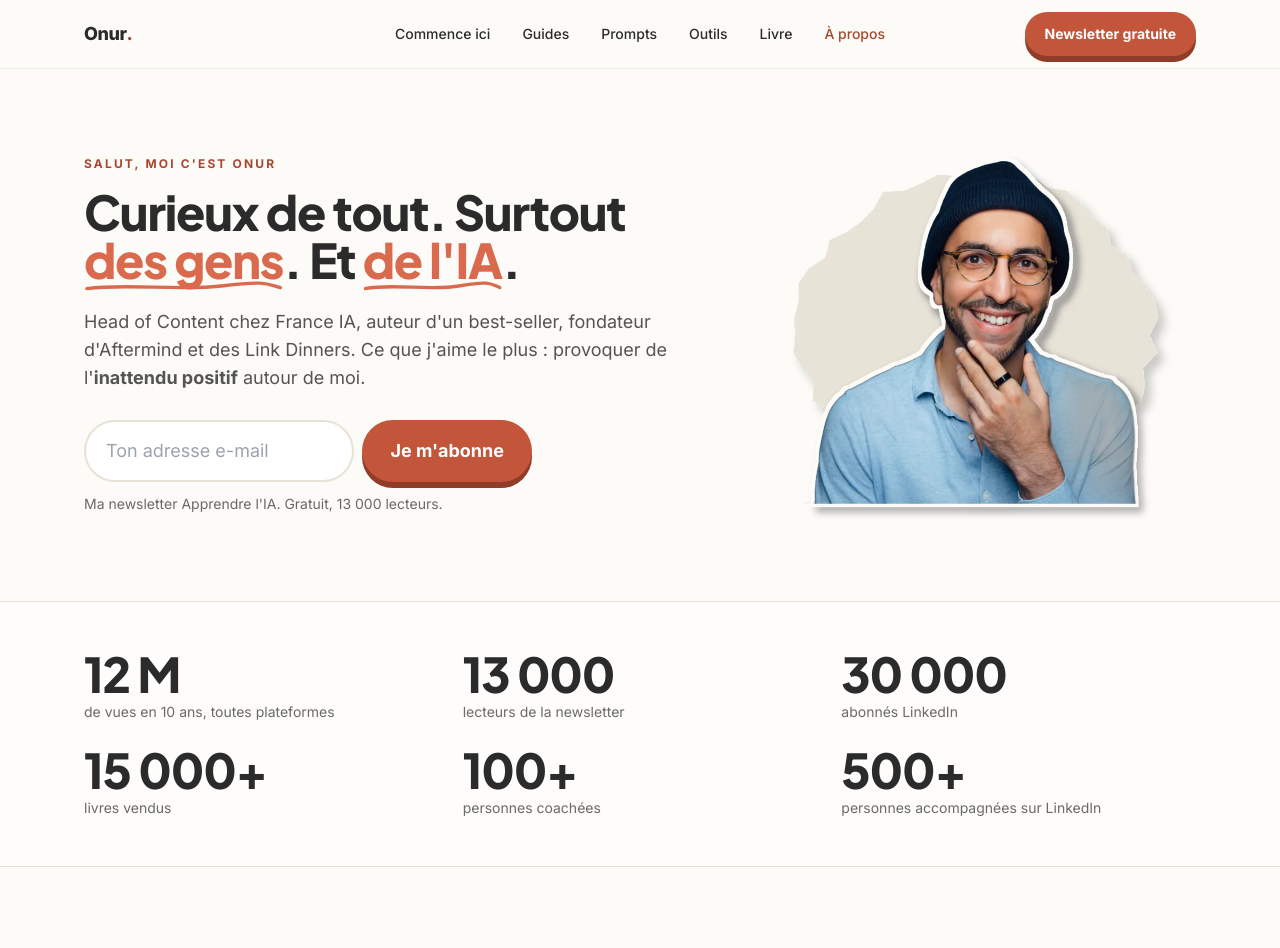
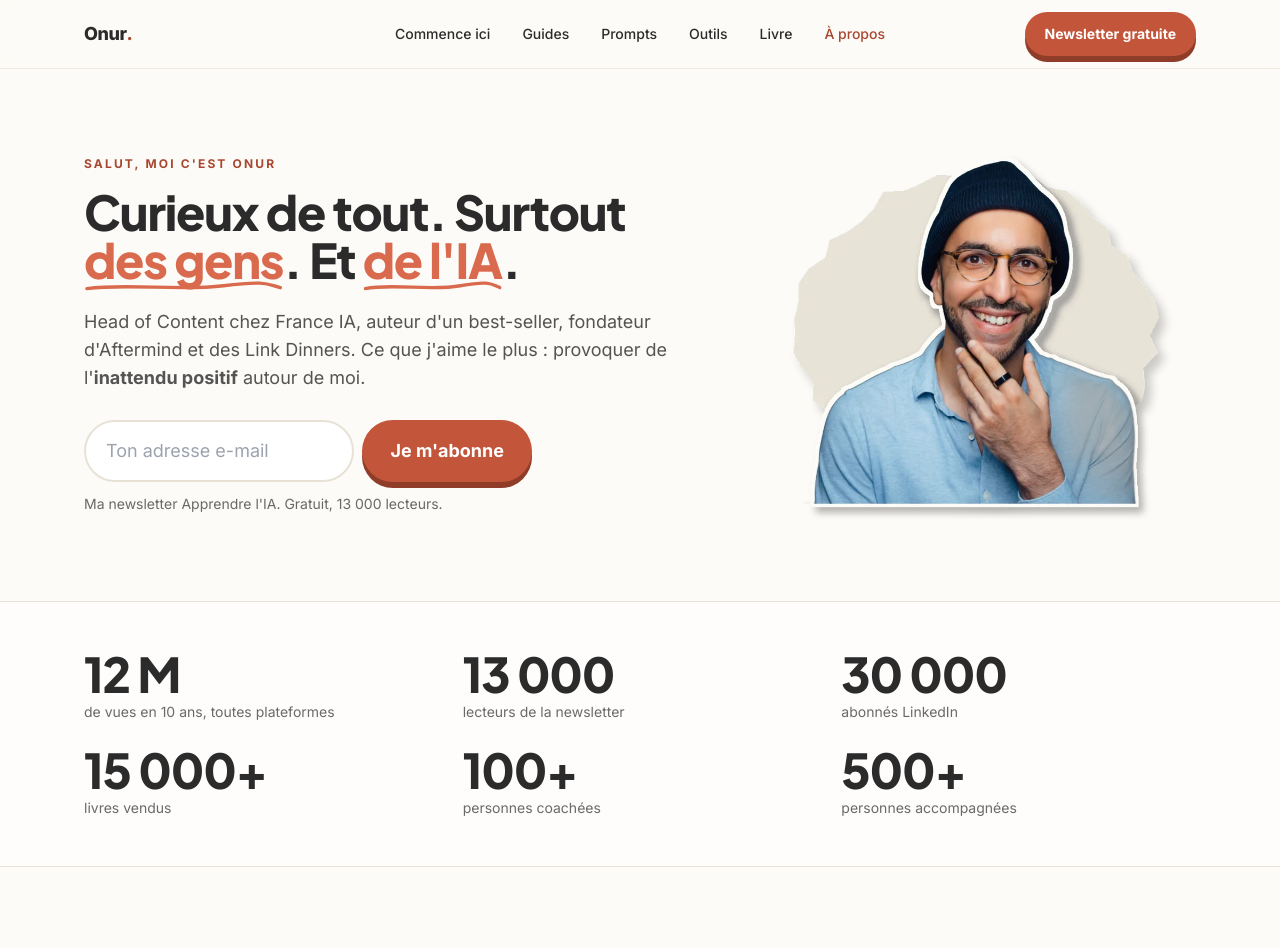
Before and after one commit to Onur-IA/onurkarapinar-site, a React (Vite) app: page /a-propos in a window 1280 px wide. Shown: the top 948 px of the page. Built offline with nearby package versions, Linux system fonts and the light colour scheme.

Commit message:
Formulation : 500+ personnes accompagnées

```diff
--- a/src/pages/APropos.tsx
+++ b/src/pages/APropos.tsx
@@ -9,7 +9,7 @@ const chapters: [string, string, string][] = [
   ["2016", "The Family, programme Lion, deux fois", "Fin 2016, je suis élève de Lion, saison 2. Une émulation folle, l'excitation des débuts de startup. Certains de ma promo sont devenus **millionnaires grâce à leurs parts**. Moi, j'en ressors avec quelque chose de moins liquide mais très rentable : l'envie de construire. La saison suivante, je reviens en ancien et je propose d'**écrire le récit de chaque journée sur Medium**, comme je l'avais fait pour les ateliers We Are Project. <a1>Ce que j'en ai appris</a1>, <a2>le récit du premier jour</a2>."],
   ["Mars 2016", "Écrire pour comprendre", "Une question m'obsède : **quels sont les ingrédients d'une vie réussie ?** Pour trouver, je lis les best-sellers de ceux qui sont tout en haut, j'apprends l'anglais au passage, je résume et je partage. Premier article sur Medium : <a>la créativité chez Pixar</a>. Suivront plus de 120 articles, sur la productivité, les habitudes, l'écriture. Medium me nomme **Top Writer en Éducation**, et dans d'autres catégories : à l'époque, très peu d'auteurs français avaient cette distinction."],
   ["2017 à 2019", "Le livre", "Je lance Essentiel sur Medium et ma newsletter La Minute Essentielle. Début 2018, j'annonce en public que je vais écrire un livre. **Eyrolles m'appelle deux semaines plus tard.** En 2019 sort « Petites habitudes, grandes réussites », vendu à **plus de 15 000 exemplaires**."],
-  ["2020 à 2026", "Transmettre", "Je crée le Cercle Essentiel, puis j'accompagne des entrepreneurs et des dirigeants pendant six ans. **Plus de 100 personnes coachées, et 500+ personnes accompagnées sur LinkedIn.**"],
+  ["2020 à 2026", "Transmettre", "Je crée le Cercle Essentiel, puis j'accompagne des entrepreneurs et des dirigeants pendant six ans. **Plus de 100 personnes coachées, plus de 500 accompagnées.**"],
   ["30 novembre 2022", "ChatGPT arrive", "J'écris sur Internet depuis 2016, alors je teste, je bidouille, je recommence. Un mentor me glisse : « **Onur, ne traîne pas, c'est le futur.** » Je n'ai pas traîné : je suis parmi **les premiers à parler d'IA sur LinkedIn**, et je lance la newsletter Apprendre l'IA."],
   ["Aujourd'hui", "Deux casquettes, et des tables pleines", "**Head of Content chez France IA**, solopreneur avec Apprendre l'IA, et bâtisseur de communautés : Aftermind et les Link Dinners. Toujours ce besoin de comprendre, puis de transmettre."],
 ];
@@ -48,7 +48,7 @@ export default function APropos() {
         <div className="mt-7"><SubscribeForm/></div><p className="mt-3 text-sm text-ink/70">Ma newsletter Apprendre l'IA. Gratuit, 13 000 lecteurs.</p></Reveal>
       <Reveal delay={150}><img src={`${A}/portrait-collage-720.webp`} alt="Portrait d'Onur Karapinar" width="384" height="480" className="mx-auto w-full max-w-sm"/></Reveal>
     </section>
-    <section className="border-y border-sable bg-white/60"><div className="mx-auto max-w-6xl px-5 py-12"><Stats items={[["12 M", "de vues en 10 ans, toutes plateformes"], ["13 000", "lecteurs de la newsletter"], ["30 000", "abonnés LinkedIn"], ["15 000+", "livres vendus"], ["100+", "personnes coachées"], ["500+", "personnes accompagnées sur LinkedIn"]]}/></div></section>
+    <section className="border-y border-sable bg-white/60"><div className="mx-auto max-w-6xl px-5 py-12"><Stats items={[["12 M", "de vues en 10 ans, toutes plateformes"], ["13 000", "lecteurs de la newsletter"], ["30 000", "abonnés LinkedIn"], ["15 000+", "livres vendus"], ["100+", "personnes coachées"], ["500+", "personnes accompagnées"]]}/></div></section>
     <section className="mx-auto max-w-4xl px-5 py-20"><Reveal><div className="kicker">Mon histoire</div><h2 className="h2 mt-3">De la radio à l'IA : une curiosité qui pousse toutes les portes.</h2></Reveal>
       <ol className="mt-10 border-l-2 border-sable">{chapters.map(([d, t, x], i) => <li key={t} className="relative mb-10 pl-8 last:mb-0"><Reveal delay={i * 40}><span aria-hidden="true" className="absolute -left-[9px] top-1.5 h-4 w-4 rounded-full border-4 border-creme bg-terra"/><div className="text-sm font-bold uppercase tracking-wider text-terra">{d}</div><h3 className="mt-1 text-xl font-extrabold">{t}</h3><p className="mt-2 leading-relaxed text-ink/85"><Tl t={x}/></p></Reveal></li>)}</ol>
       <Reveal className="mt-12 rounded-2xl bg-pale/60 p-6 text-ink/85">Et le livre ? Il parle de tout ça : des petits gestes répétés qui finissent par changer une trajectoire. <a href={AMAZON} target="_blank" rel={amzRel} className="font-bold text-terra underline underline-offset-4">Le commander sur Amazon</a> ou <Link to="/livre" className="font-bold text-terra underline underline-offset-4">en savoir plus</Link></Reveal>
--- a/src/pages/Home.tsx
+++ b/src/pages/Home.tsx
@@ -53,7 +53,7 @@ export default function Home() {
   return (<>
     <HeroSection typed={typed}/>
     <section className="border-y border-sable bg-white"><div className="mx-auto max-w-6xl px-5 py-12">
-      <Stats items={[["13 000", "lecteurs de la newsletter"], ["30 000", "abonnés LinkedIn"], ["15 000+", "livres vendus"], ["100+", "clients coachés"], ["500+", "personnes accompagnées sur LinkedIn"]]}/>
+      <Stats items={[["13 000", "lecteurs de la newsletter"], ["30 000", "abonnés LinkedIn"], ["15 000+", "livres vendus"], ["100+", "clients coachés"], ["500+", "personnes accompagnées"]]}/>
       <div className="mt-12 text-center text-sm font-semibold uppercase tracking-[.18em] text-ink/70">On a parlé de moi dans</div>
       <div className="mt-4 grid grid-cols-3 items-center gap-x-6 gap-y-4 md:grid-cols-6">{logos.map(l => <div key={l} className="flex h-16 items-center justify-center"><img src={`${H}/logos-${l}.webp`} alt={`Logo ${l}`} loading="lazy" style={{ height: `${LOGO_H[l] ?? 28}px` }} className="w-auto max-w-[110px] object-contain transition hover:scale-105 md:max-w-[140px]"/></div>)}</div>
     </div></section>
```
